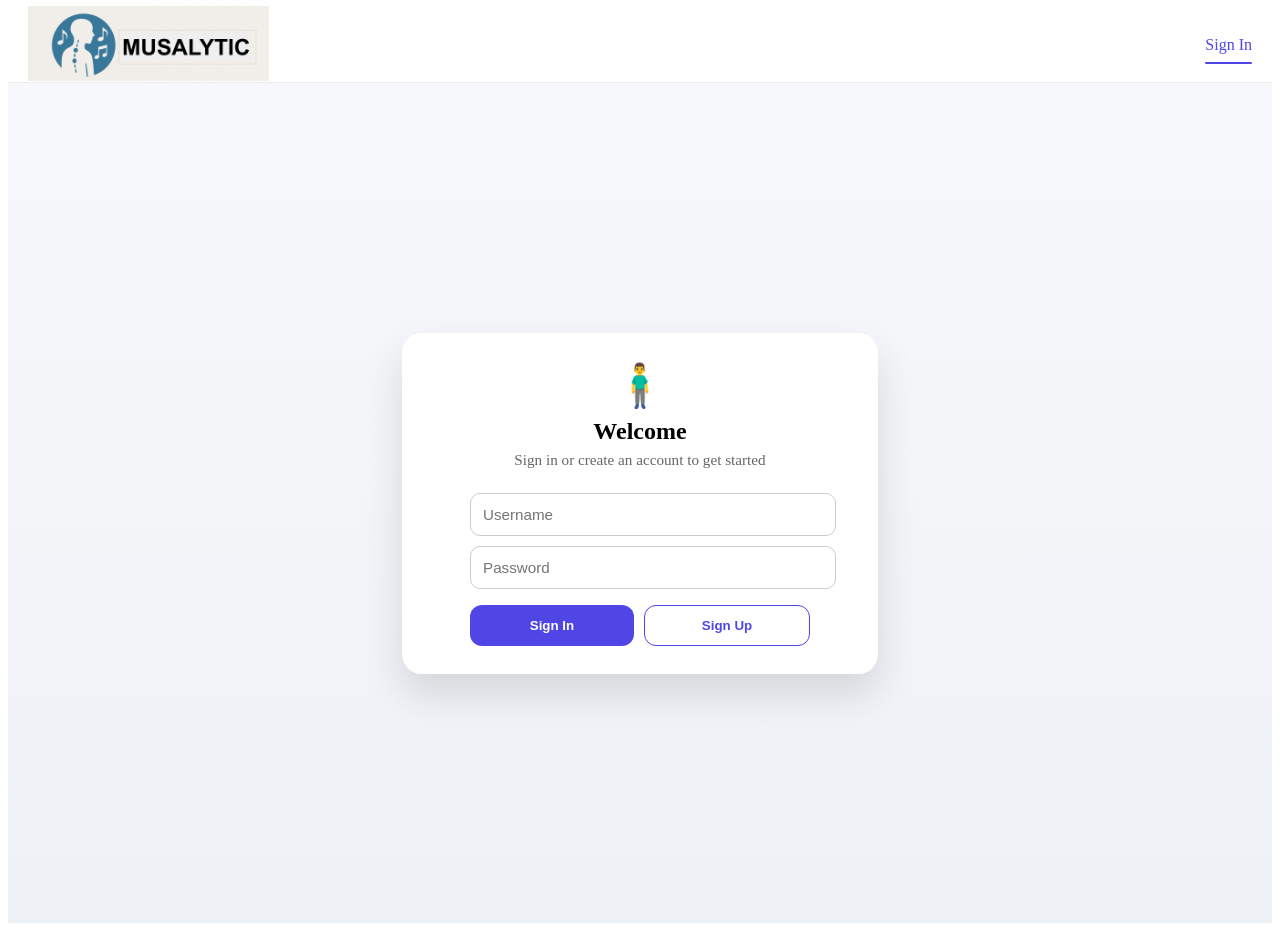
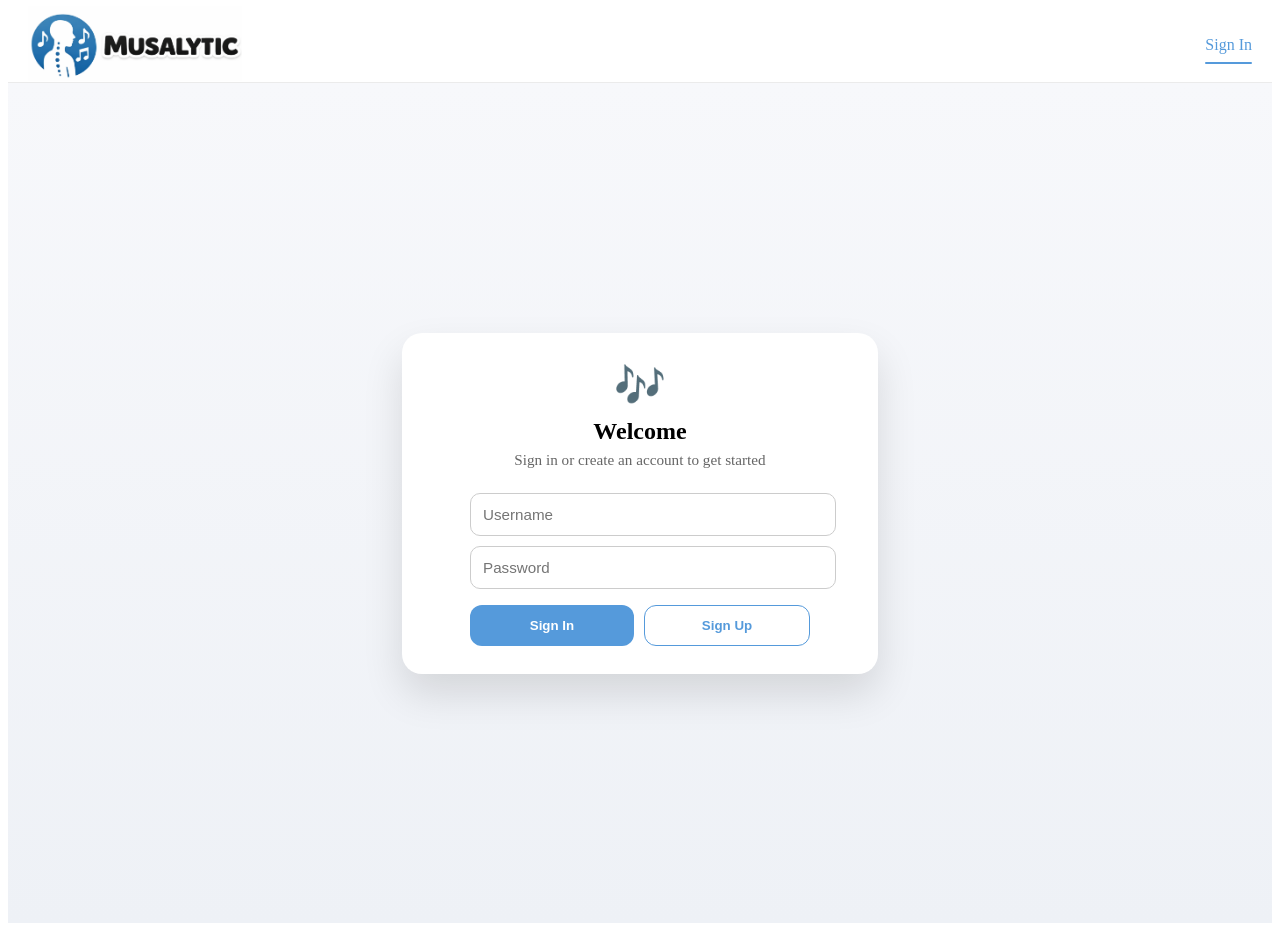
Before and after one commit to GraceYang9127/posture_real, a React (Vite) app in the folder frontend/: page /SignIn in a window 1280 px wide. Built offline with nearby package versions, Linux system fonts and the light colour scheme; no server answers; what @mediapipe/pose would draw is missing.

Commit message:
UI design

```diff
--- a/frontend/src/components/Dropdown.jsx
+++ b/frontend/src/components/Dropdown.jsx
@@ -17,11 +17,11 @@ const Dropdown = ({ selected, setSelected }) => {
             listStyle: 'none',
             margin: 0,
             padding: '10px',
-            border: '1px solid #ccc',
+            border: '1px solid #ffffff',
             backgroundColor: 'white',
             position: 'absolute',
             width: '100%',
-            boxShadow: '0 2px 5px rgba(0,0,0,0.15)',
+            boxShadow: '0 2px 5px rgba(0, 0, 0, 0.15)',
             zIndex: 999,
           }}
         >
--- a/frontend/src/components/nav/Nav.jsx
+++ b/frontend/src/components/nav/Nav.jsx
@@ -39,7 +39,7 @@ const Nav = () => {
     <nav className={styles.navbar}>
       {/* LEFT: Logo */}
       <div className={styles.logoContainer}>
-        <img src={postureLogo} alt="PostureMind Logo" />
+        <img src={postureLogo} alt="Musalytic Logo" />
       </div>
 
       {/* CENTER: Instrument selector */}
--- a/frontend/src/components/nav/Nav.module.css
+++ b/frontend/src/components/nav/Nav.module.css
@@ -54,7 +54,7 @@
 
 /* Active underline */
 .active {
-  color: #4f46e5;
+  color: #559adb
 }
 
 .active::after {
@@ -64,6 +64,6 @@
   bottom: -6px;
   width: 100%;
   height: 2px;
-  background: #4f46e5;
+  background: #559adb;
   border-radius: 2px;
 }
--- a/frontend/src/pages/Home.jsx
+++ b/frontend/src/pages/Home.jsx
@@ -51,7 +51,7 @@ const Home = () => {
           {/* Text */}
           <div style={{ flex: 1, minWidth: 280 }}>
             <h1 style={{ marginBottom: 8 }}>
-              Welcome to PostureMind
+              Welcome to Musalytic!
             </h1>
 
             <p
--- a/frontend/src/pages/SignIn.jsx
+++ b/frontend/src/pages/SignIn.jsx
@@ -93,7 +93,7 @@ function SignIn() {
               marginBottom: 8,
             }}
           >
-            🧍‍♂️
+            🎶
           </div>
           <h2 style={{ margin: 0 }}>
             {currentUser ? "Your Profile" : "Welcome"}
@@ -147,7 +147,7 @@ function SignIn() {
                 padding: "12px 0",
                 borderRadius: 12,
                 border: "none",
-                background: "#e74c3c",
+                background: "#559adb",
                 color: "#fff",
                 fontWeight: 600,
                 cursor: "pointer",
@@ -214,7 +214,7 @@ function SignIn() {
                   padding: "12px 0",
                   borderRadius: 12,
                   border: "none",
-                  background: "#4f46e5",
+                  background: "#559adb",
                   color: "#fff",
                   fontWeight: 600,
                   cursor: "pointer",
@@ -229,9 +229,9 @@ function SignIn() {
                   flex: 1,
                   padding: "12px 0",
                   borderRadius: 12,
-                  border: "1px solid #4f46e5",
+                  border: "1px solid #559adb",
                   background: "#fff",
-                  color: "#4f46e5",
+                  color: "#559adb",
                   fontWeight: 600,
                   cursor: "pointer",
                 }}
```
Also changed, not shown: frontend/src/assets/images/postureLogo.png.
